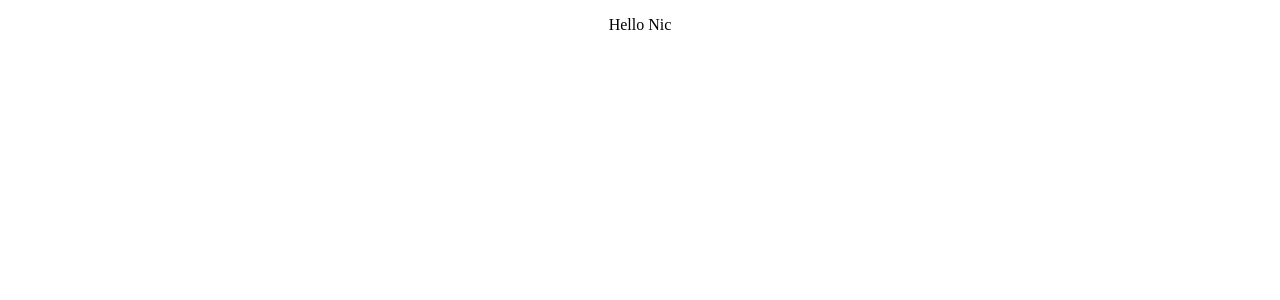
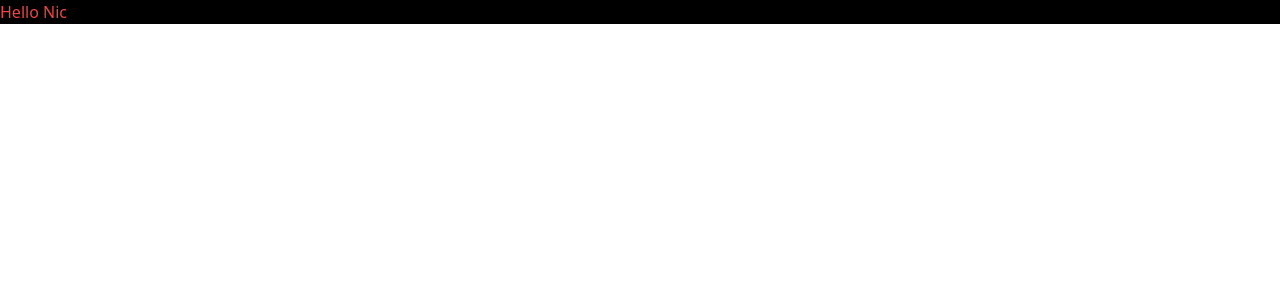
Before and after one commit to Lizdev-05/portfoliov2, a React (Create React App) app: page / in a window 1280 px wide. Shown: the top 300 px of the page. Built offline with nearby package versions, Linux system fonts and the light colour scheme.

Commit message:
add neccessary components

```diff
--- a/public/index.html
+++ b/public/index.html
@@ -10,34 +10,14 @@
       content="Web site created using create-react-app"
     />
     <link rel="apple-touch-icon" href="%PUBLIC_URL%/logo192.png" />
-    <!--
-      manifest.json provides metadata used when your web app is installed on a
-      user's mobile device or desktop. See https://developers.google.com/web/fundamentals/web-app-manifest/
-    -->
     <link rel="manifest" href="%PUBLIC_URL%/manifest.json" />
-    <!--
-      Notice the use of %PUBLIC_URL% in the tags above.
-      It will be replaced with the URL of the `public` folder during the build.
-      Only files inside the `public` folder can be referenced from the HTML.
+    <title>Portfolio</title>
+   <link rel="preconnect" href="https://fonts.gstatic.com" crossorigin>
+   <link href="https://fonts.googleapis.com/css2?family=Montserrat:wght@400;500;700&display=swap" rel="stylesheet">
 
-      Unlike "/favicon.ico" or "favicon.ico", "%PUBLIC_URL%/favicon.ico" will
-      work correctly both with client-side routing and a non-root public URL.
-      Learn how to configure a non-root public URL by running `npm run build`.
-    -->
-    <title>React App</title>
   </head>
   <body>
     <noscript>You need to enable JavaScript to run this app.</noscript>
     <div id="root"></div>
-    <!--
-      This HTML file is a template.
-      If you open it directly in the browser, you will see an empty page.
-
-      You can add webfonts, meta tags, or analytics to this file.
-      The build step will place the bundled scripts into the <body> tag.
-
-      To begin the development, run `npm start` or `yarn start`.
-      To create a production bundle, use `npm run build` or `yarn build`.
-    -->
   </body>
 </html>
--- a/src/App.css
+++ b/src/App.css
@@ -1,3 +1,7 @@
+@tailwind base;
+@tailwind components;
+@tailwind utilities;
+
 .App {
   text-align: center;
 }
--- a/src/App.js
+++ b/src/App.js
@@ -2,7 +2,7 @@
 
 function App() {
   return (
-    <div className="App">
+    <div className="bg-black text-red-500">
       <p>Hello Nic</p>
     </div>
   );
--- a/tailwind.config.js
+++ b/tailwind.config.js
@@ -1,8 +1,10 @@
 /** @type {import('tailwindcss').Config} */
 module.exports = {
-  content: [],
+  content: [
+    './src/**/*.{js,jsx,ts,tsx}',
+  ],
   theme: {
     extend: {},
   },
   plugins: [],
-}
+};
```
Also changed, not shown: src/components/Blog/Blog.css (added), src/components/Blog/Blog.js (added), src/components/Home/Home.css (added), src/components/Home/Home.js (added), src/components/UI/Card.css (added), src/components/UI/Card.js (added).
